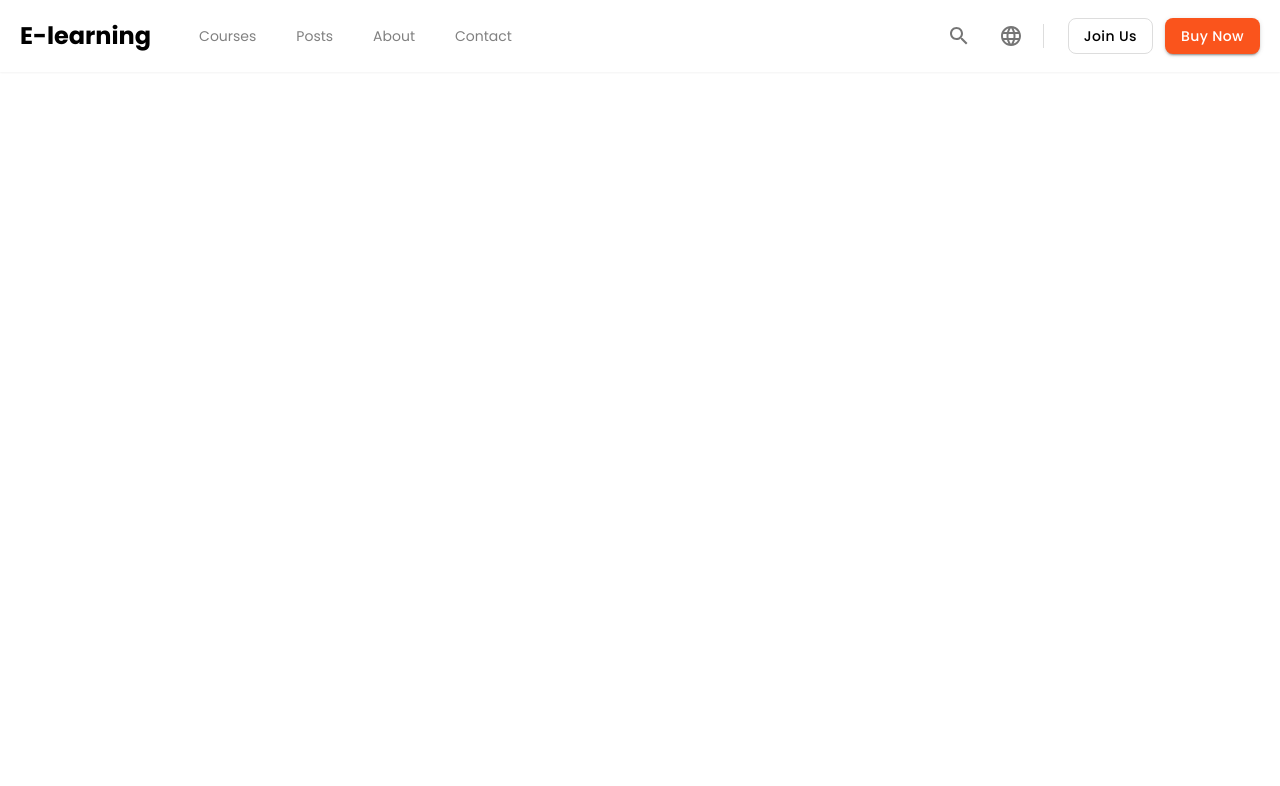
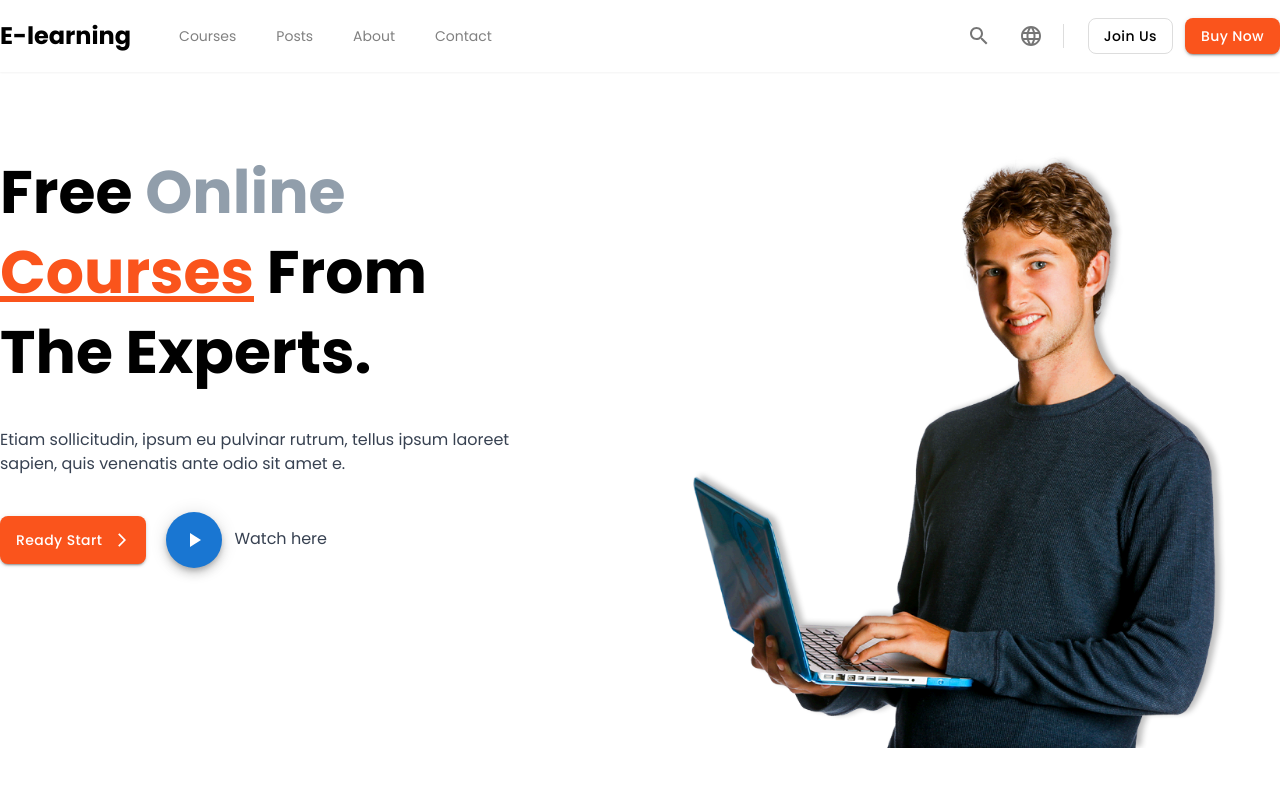
Before and after one commit to 404NotFoundedTeam/E-learning, a React (Create React App) app: page /course in a window 1280 px wide. Shown: the top 786 px of the page. Built offline with nearby package versions, Linux system fonts and the light colour scheme.

Commit message:
'message'

```diff
--- a/src/components/Button/index.js
+++ b/src/components/Button/index.js
@@ -1,9 +1,14 @@
 import React from 'react';
 import Button from '@mui/material/Button';
 
-const MainButton = ({ variant, children, ...props }) => {
+const style = {
+  contained: "!bg-[#FA541C] !rounded-lg",
+  outlined: "!border-[#dddddd] hover:!border-[black] !text-black !rounded-lg",
+}
+
+const MainButton = ({ variant, children, className, ...props }) => {
   return (
-    <Button variant={variant} {...props}>{children}</Button>
+    <Button variant={variant} className={(className ? className : '') + " " + style[variant]} {...props}>{children}</Button>
   );
 }
 
--- a/src/components/Header/index.js
+++ b/src/components/Header/index.js
@@ -8,7 +8,7 @@ import Stack from '@mui/material/Stack';
 
 export default function Header() {
   return (
-    <header className='home--header flex items-center px-5 py-4 gap-12 container mx-auto bg-white'>
+    <header className='home--header flex items-center py-4 gap-12 container mx-auto bg-white'>
       <Link to="/" className='text-2xl font-bold min-w-fit'>E-learning</Link>
       <nav className='text-sm flex justify-between w-full'>
         <ul className='flex items-center gap-10'>
@@ -28,8 +28,8 @@ export default function Header() {
           </div>
           <div className='h-[24px] w-[1px] bg-[#dddddd]'></div>
           <div className='flex items-center gap-3 pl-3'>
-            <MainButton className="!border-[#dddddd] hover:!border-[black] !text-black !rounded-lg" variant="outlined">Join us</MainButton>
-            <MainButton className="!bg-[#FA541C] !rounded-lg" variant="contained">Buy now</MainButton>
+            <MainButton variant="outlined">Join us</MainButton>
+            <MainButton variant="contained">Buy now</MainButton>
           </div>
         </div>
       </nav>
--- a/src/index.css
+++ b/src/index.css
@@ -17,11 +17,11 @@
   transition: 0.3s;
 }
 
+.home--header nav a:hover {
+  color: rgb(175, 175, 175);
+}
+
 button {
   text-transform: capitalize !important;
   font-family: "Poppins", sans-serif !important;
 }
-
-.home--header nav a:hover {
-  color: rgb(175, 175, 175);
-}
--- a/src/pages/HomePage.js
+++ b/src/pages/HomePage.js
@@ -1,5 +1,6 @@
 import React from 'react'
 import Header from '../components/Header'
+import Hero from './components/Hero'
 
 export default function HomePage() {
   return (
@@ -7,6 +8,9 @@ export default function HomePage() {
       <div className='header-cover sticky top-0 left-0 w-full shadow-sm'>
         <Header />
       </div>
+      <div className="container mx-auto">
+        <Hero />
+      </div>
     </div>
   )
 }
--- /dev/null
+++ b/src/pages/components/Hero.js
@@ -0,0 +1,31 @@
+import React from 'react';
+import MainButton from '../../components/Button';
+import ArrowForwardIosIcon from '@mui/icons-material/ArrowForwardIos';
+import { Link } from 'react-router-dom';
+import Fab from '@mui/material/Fab';
+import PlayArrowIcon from '@mui/icons-material/PlayArrow';
+
+export default function Hero() {
+  return (
+    <div className='flex flex-wrap items-start mt-20'>
+      <div className='w-full lg:w-6/12'>
+        <h1 className='text-6xl font-bold capitalize md:pr-36 leading-[80px]'>
+          Free <span className='text-[#919EAB]'>online</span> <span className='underline text-[#FA541C]'>courses</span> from the experts.
+        </h1>
+        <p className='text-gray-700 my-9 md:pr-28'>Etiam sollicitudin, ipsum eu pulvinar rutrum, tellus ipsum laoreet sapien, quis venenatis ante odio sit amet e.</p>
+        <div>
+          <MainButton variant='contained' className="!py-3 !px-4">Ready start <ArrowForwardIosIcon className='ml-3 !text-base' /></MainButton>
+          <Link to='/' className='ml-5 text-gray-700 hover:text-black'>
+            <Fab color="primary" className='hover:scale-105' aria-label="add">
+              <PlayArrowIcon />
+            </Fab>
+            <span className='ml-3'>Watch here</span>
+          </Link>
+        </div>
+      </div>
+      <div className='w-full lg:w-6/12'>
+        <img className='w-10/12 mx-auto' src="img/student.png" alt="" />
+      </div>
+    </div>
+  )
+}
```
Also changed, not shown: public/img/student.png (added).
